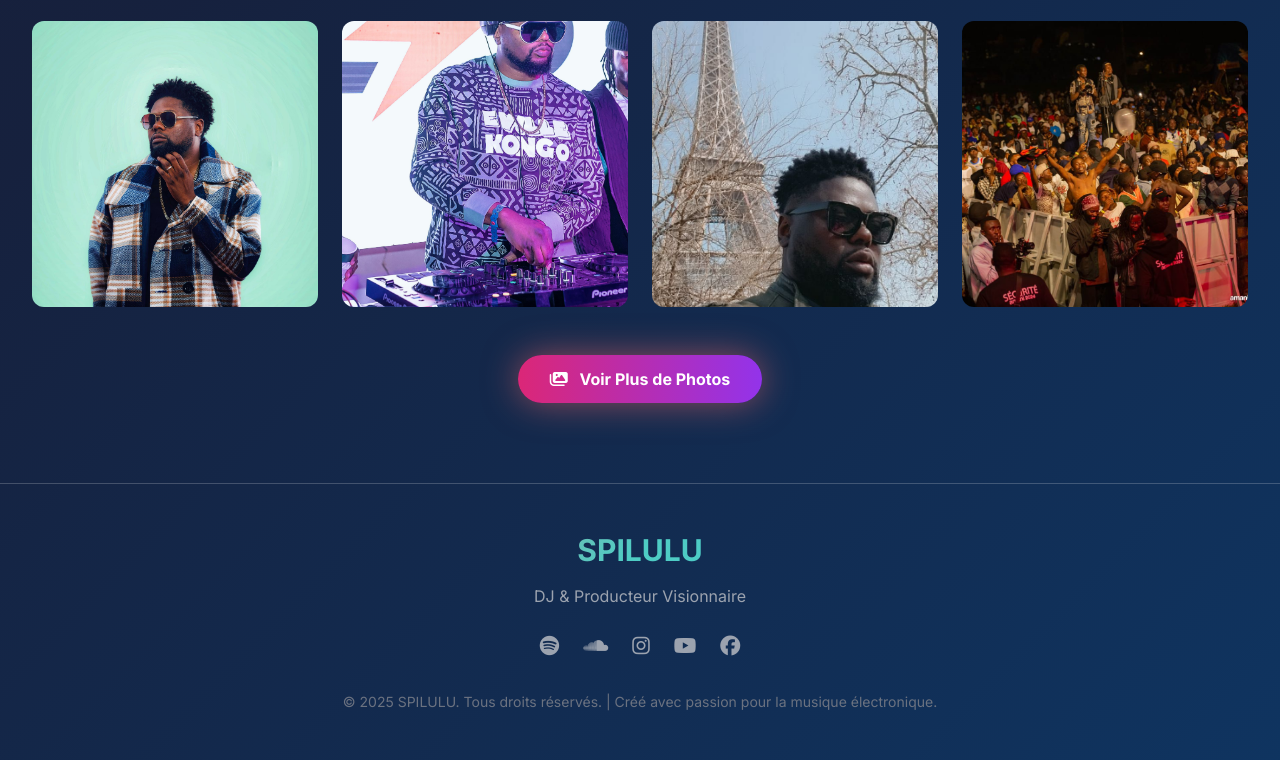
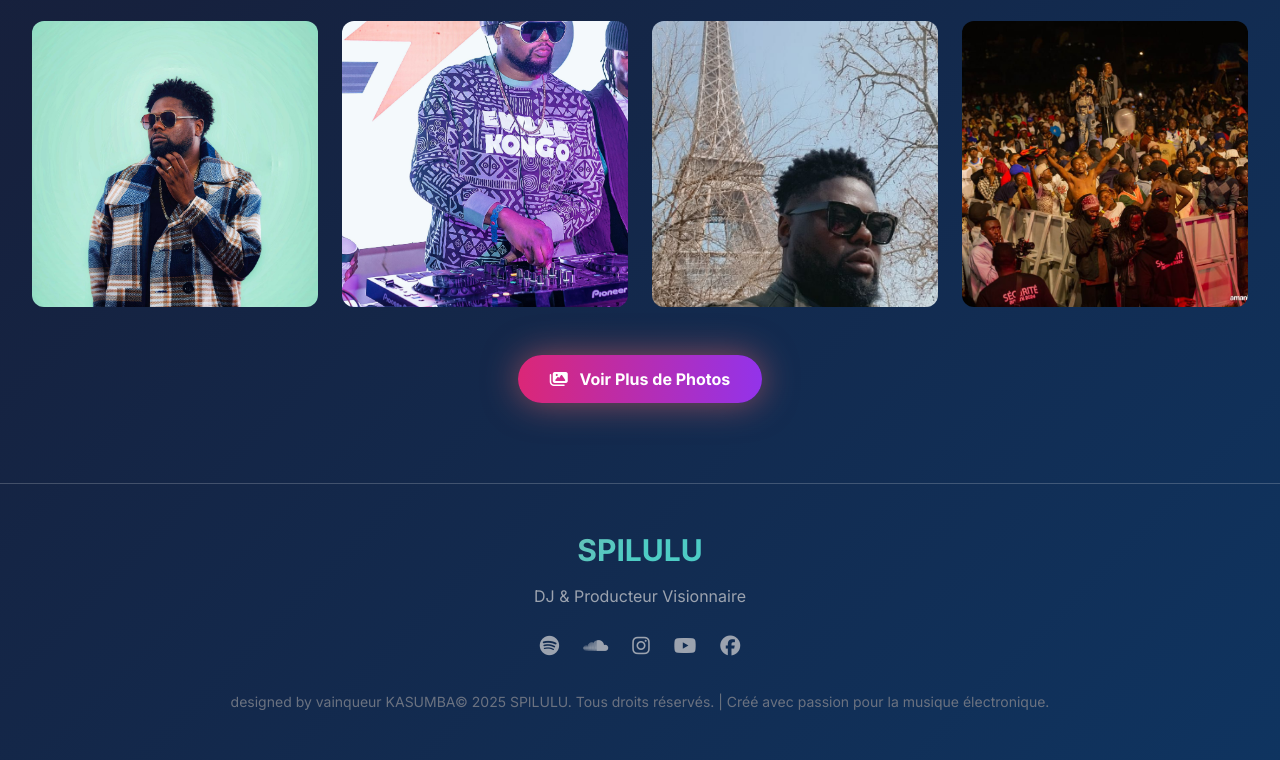
Before and after one commit to waltervq/spilulu, a plain HTML site: page gallerie.html in a window 1280 px wide. Shown: the part 1671-2431 px from the top of the page. Drawn offline with nearby package versions, Linux system fonts and the light colour scheme.

Commit message:
end project

```diff
--- a/gallerie.html
+++ b/gallerie.html
@@ -577,7 +577,7 @@
                 </div>
 
                 <p class="text-gray-500 text-sm">
-                    © 2025 SPILULU. Tous droits réservés. | Créé avec passion pour la musique électronique.
+                    designed by <a href="https://github.com/">vainqueur KASUMBA</a>© 2025 SPILULU. Tous droits réservés. | Créé avec passion pour la musique électronique.
                 </p>
             </div>
         </div>
```
Also changed, not shown: 1 other file.
